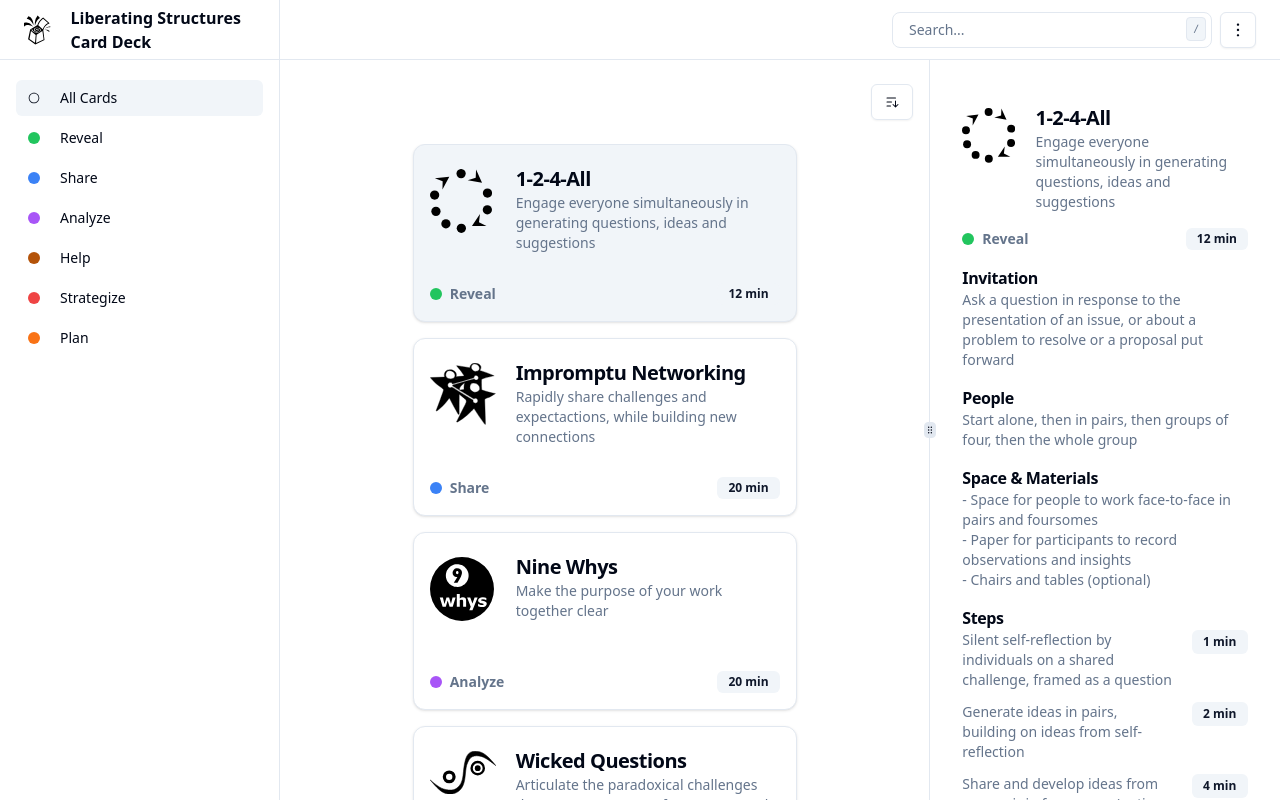
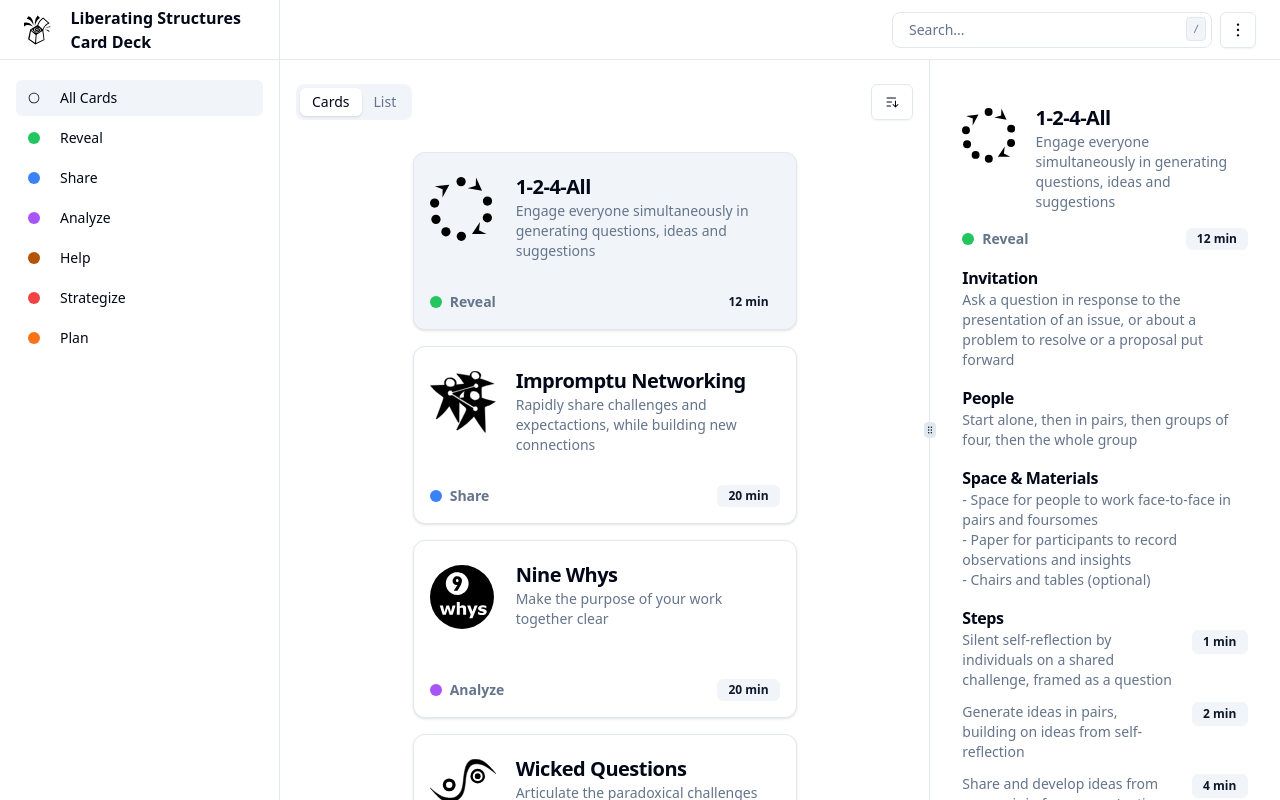
Before and after one commit to vpapadopou/ls-cards-online, a React (Vite) app: page / in a window 1280 px wide. Built offline with nearby package versions, Linux system fonts and the light colour scheme.

Commit message:
Added tabs to switch between list and card view

```diff
--- a/src/components/CardDeck/CardDeck.jsx
+++ b/src/components/CardDeck/CardDeck.jsx
@@ -3,7 +3,10 @@ import { React } from 'react';
 import { useCardStore } from '@/hooks/use-card-store';
 import { useMediaQuery } from '@/hooks/use-media-query';
 
+import { Tabs, TabsContent } from '@/components/ui/tabs';
+
 import CardDeckGrid from './CardDeckGrid';
+import CardDeckList from './CardDeckList';
 import CardDeckOptions from './CardDeckOptions';
 
 function CardDeck() {
@@ -17,10 +20,16 @@ function CardDeck() {
   };
 
   return (
-    <>
+    <Tabs defaultValue="cardView">
       <CardDeckOptions />
-      <CardDeckGrid onClick={handleCardPreviewclick} />
-    </>
+
+      <TabsContent value="cardView">
+        <CardDeckGrid onClick={handleCardPreviewclick} />
+      </TabsContent>
+      <TabsContent value="listView">
+        <CardDeckList onClick={handleCardPreviewclick} />
+      </TabsContent>
+    </Tabs>
   );
 }
 
--- a/src/components/CardDeck/CardDeckOptions.jsx
+++ b/src/components/CardDeck/CardDeckOptions.jsx
@@ -3,6 +3,7 @@ import React from 'react';
 import { SortAscending } from '@phosphor-icons/react';
 
 import { Select, SelectContent, SelectGroup, SelectItem, SelectTrigger, SelectValue } from '@/components/ui/select';
+import { TabsList, TabsTrigger } from '@/components/ui/tabs';
 
 import { useCardStore } from '@/hooks/use-card-store';
 
@@ -15,6 +16,13 @@ function CardDeckOptions() {
 
   return (
     <div className="flex flex-row px-4 py-6">
+      {/* Tab Selection */}
+      <TabsList>
+        <TabsTrigger value="cardView">Cards</TabsTrigger>
+        <TabsTrigger value="listView">List</TabsTrigger>
+      </TabsList>
+      {/* /Tab Selection */}
+      {/* Sorting Selection */}
       <div className="ml-auto">
         <Select defaultValue="id" value={selectedSortingId} onValueChange={setSelectedSortingId} data-testid="sorting-trigger">
           <SelectTrigger data-testid="sorting-option-trigger">
@@ -41,6 +49,7 @@ function CardDeckOptions() {
           </SelectContent>
         </Select>
       </div>
+      {/* /Sorting Selection */}
     </div>
   );
 }
```
